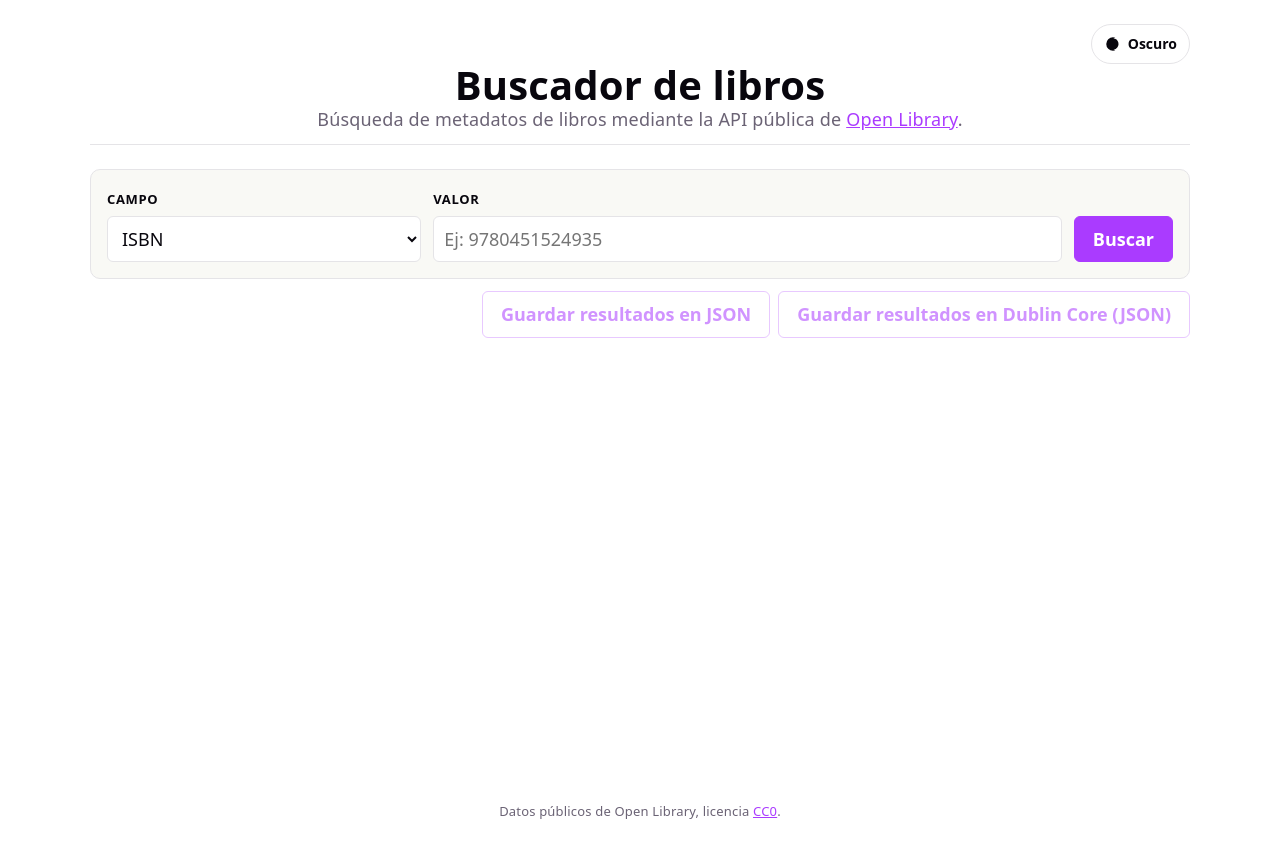
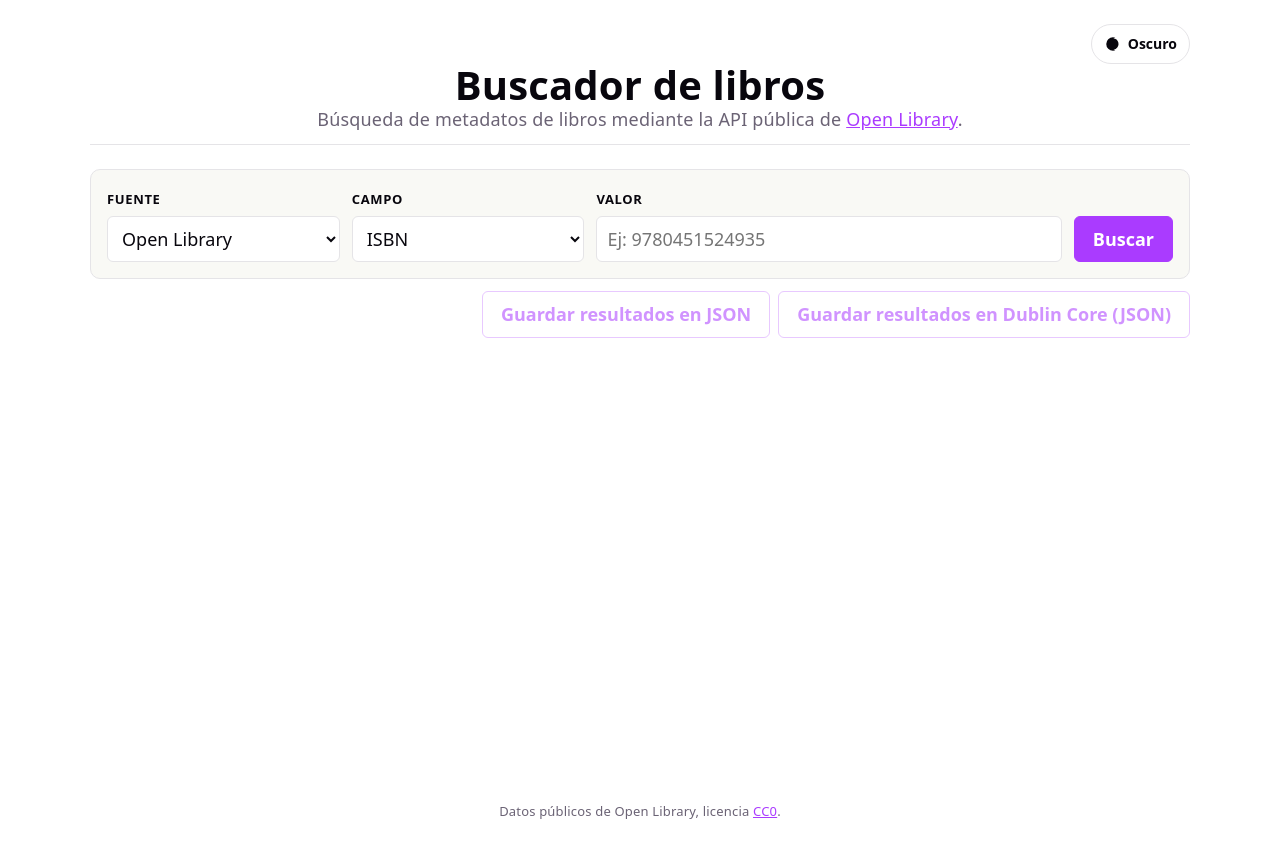
Before and after one commit to miguel-jaeger/buscador-libro, a React (Vite) app: page / in a window 1280 px wide. Shown: the top 858 px of the page. Built offline with nearby package versions, Linux system fonts and the light colour scheme.

Commit message:
feat: add source selector to search form

```diff
--- a/src/components/SearchForm.jsx
+++ b/src/components/SearchForm.jsx
@@ -1,19 +1,29 @@
 import { useState } from 'react'
 import { SEARCH_FIELDS } from '../services/openLibrary.js'
 
+export const SOURCES = [
+  { value: 'open-library', label: 'Open Library' },
+  { value: 'gutenberg', label: 'Project Gutenberg' },
+]
+
 function SearchForm({ onSearch, loading }) {
+  const [source, setSource] = useState('open-library')
   const [field, setField] = useState('isbn')
   const [query, setQuery] = useState('')
 
   function handleSubmit(event) {
     event.preventDefault()
     if (query.trim()) {
-      onSearch(field, query)
+      onSearch(source, query, field)
     }
   }
 
+  const isOpenLibrary = source === 'open-library'
+
   const placeholder =
-    field === 'isbn'
+    !isOpenLibrary
+      ? 'Título, autor o tema'
+      : field === 'isbn'
         ? 'Ej: 9780451524935'
         : field === 'oclc' || field === 'lccn'
           ? 'Identificador del registro'
@@ -21,6 +31,22 @@ function SearchForm({ onSearch, loading }) {
 
   return (
     <form className="search-form" onSubmit={handleSubmit}>
+      <div className="search-field">
+        <label htmlFor="search-source">Fuente</label>
+        <select
+          id="search-source"
+          value={source}
+          onChange={(e) => setSource(e.target.value)}
+        >
+          {SOURCES.map((s) => (
+            <option key={s.value} value={s.value}>
+              {s.label}
+            </option>
+          ))}
+        </select>
+      </div>
+
+      {isOpenLibrary && (
         <div className="search-field">
           <label htmlFor="search-field">Campo</label>
           <select
@@ -35,6 +61,7 @@ function SearchForm({ onSearch, loading }) {
             ))}
           </select>
         </div>
+      )}
 
       <div className="search-query">
         <label htmlFor="search-query">Valor</label>
```
Lines whose indentation alone changed are shown as unchanged.
